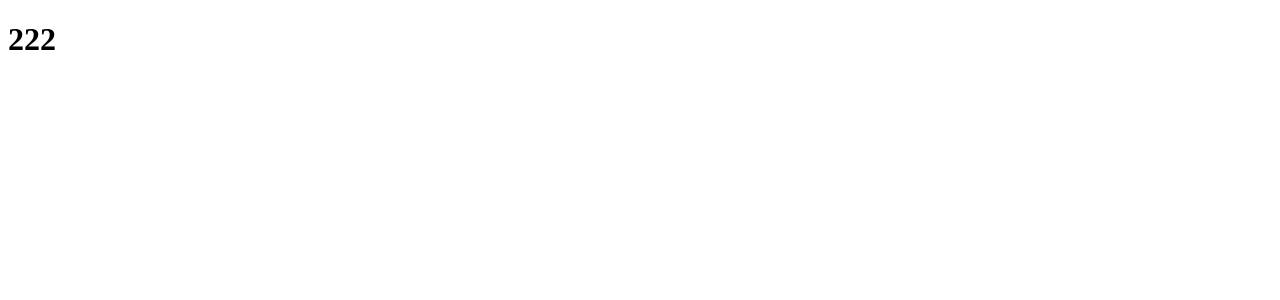
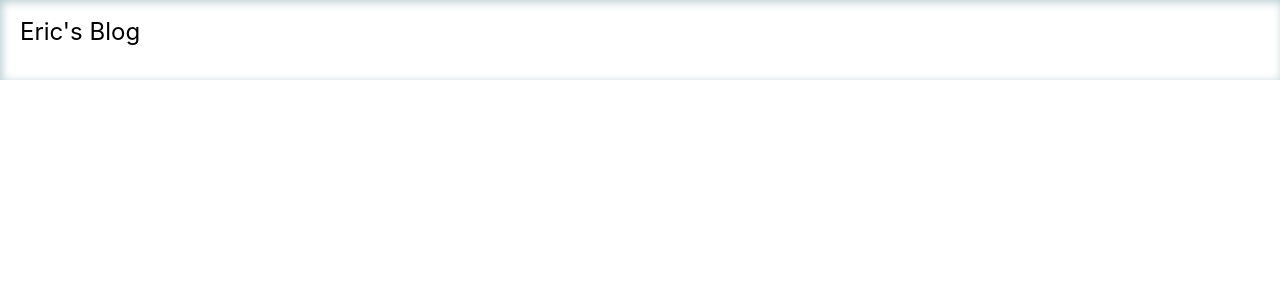
Before and after one commit to ericfei0521/EricFei_Blog, a Next.js app: page / in a window 1280 px wide. Shown: the top 300 px of the page. Built offline with nearby package versions, Linux system fonts and the light colour scheme.

Commit message:
feature: implement reuseable header component

```diff
--- a/package.json
+++ b/package.json
@@ -1,4 +1,5 @@
 {
+  "name": "ericfei-blog",
   "scripts": {
     "dev": "next dev",
     "build": "next build",
--- a/src/component/header.tsx
+++ b/src/component/header.tsx
@@ -0,0 +1,15 @@
+import style from "../styles/header.module.scss";
+interface Iprops {
+  title: string;
+}
+const Header = ({ title }: Iprops) => {
+  return (
+    <>
+      <header className={style.header}>
+        <h1>{title}</h1>
+      </header>
+    </>
+  );
+};
+
+export default Header;
--- /dev/null
+++ b/src/pages/_app.jsx
@@ -0,0 +1,5 @@
+import "../styles/all.scss";
+
+export default function App({ Component, pageProps }) {
+  return <Component {...pageProps} />;
+}
--- a/src/pages/index.tsx
+++ b/src/pages/index.tsx
@@ -1,7 +1,9 @@
+import Header from "../component/header";
+
 const Index = () => {
   return (
     <div>
-      <h1>222</h1>
+      <Header title="Eric's Blog"></Header>
     </div>
   );
 };
--- /dev/null
+++ b/src/styles/all.scss
@@ -0,0 +1,15 @@
+@import "reset.style.css";
+@import url("https://fonts.googleapis.com/css2?family=Playfair+Display&display=swap");
+$main-header-size: 1.5rem;
+body {
+  font-size: 16px;
+  margin: 0;
+  font-family: -apple-system, "Playfair Display", "Roboto", "Segoe UI", "Roboto",
+    "Oxygen", "Ubuntu", "Cantarell", "Fira Sans", "Droid Sans", "Helvetica Neue",
+    sans-serif;
+  -webkit-font-smoothing: antialiased;
+  -moz-osx-font-smoothing: grayscale;
+  h1 {
+    font-size: $main-header-size;
+  }
+}
--- /dev/null
+++ b/src/styles/header.module.scss
@@ -0,0 +1,7 @@
+.header {
+  width: 100vw;
+  box-sizing: border-box;
+  padding: 20px;
+  height: 10vh;
+  box-shadow: 2px 2px 10px rgb(183, 203, 208) inset;
+}
--- /dev/null
+++ b/src/styles/reset.style.css
@@ -0,0 +1,43 @@
+html, body, div, span, applet, object, iframe,
+h1, h2, h3, h4, h5, h6, p, blockquote, pre,
+a, abbr, acronym, address, big, cite, code,
+del, dfn, em, img, ins, kbd, q, s, samp,
+small, strike, strong, sub, sup, tt, var,
+b, u, i, center,
+dl, dt, dd, ol, ul, li,
+fieldset, form, label, legend,
+table, caption, tbody, tfoot, thead, tr, th, td,
+article, aside, canvas, details, embed,
+figure, figcaption, footer, header, hgroup,
+menu, nav, output, ruby, section, summary,
+time, mark, audio, video {
+	margin: 0;
+	padding: 0;
+	border: 0;
+	font-size: 100%;
+	font: inherit;
+	vertical-align: baseline;
+}
+/* HTML5 display-role reset for older browsers */
+article, aside, details, figcaption, figure,
+footer, header, hgroup, menu, nav, section {
+	display: block;
+}
+body {
+	line-height: 1;
+}
+ol, ul {
+	list-style: none;
+}
+blockquote, q {
+	quotes: none;
+}
+blockquote:before, blockquote:after,
+q:before, q:after {
+	content: '';
+	content: none;
+}
+table {
+	border-collapse: collapse;
+	border-spacing: 0;
+}
--- a/tsconfig.json
+++ b/tsconfig.json
@@ -4,7 +4,7 @@
     "lib": ["dom", "dom.iterable", "esnext"],
     "allowJs": true,
     "skipLibCheck": true,
-    "strict": false,
+    "strict": true,
     "forceConsistentCasingInFileNames": true,
     "noEmit": true,
     "esModuleInterop": true,
```
Also changed, not shown: 1 other file (tests, documents, lock files or other folders).
